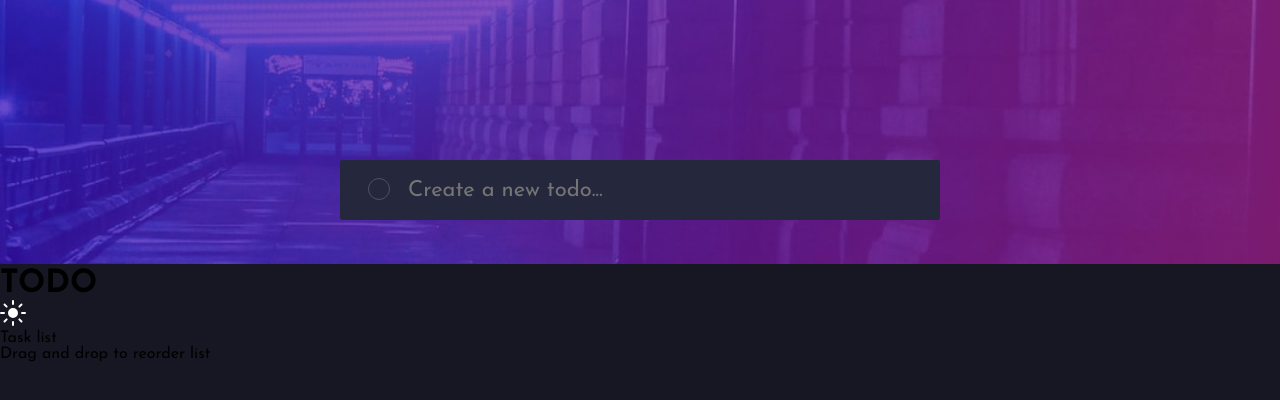
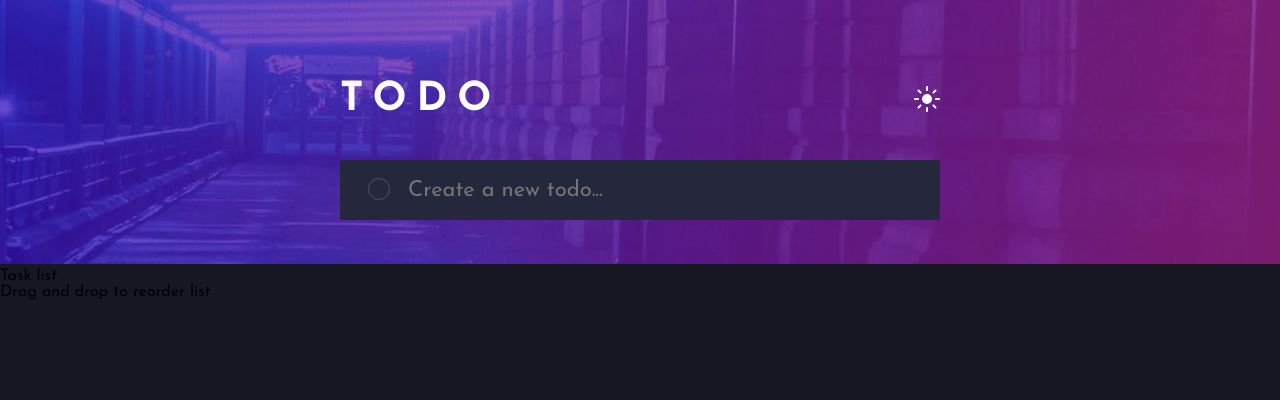
Before and after one commit to Thymoos/todo-app, a React (Create React App) app: page / in a window 1280 px wide. Shown: the top 400 px of the page. Built offline with nearby package versions, Linux system fonts and the light colour scheme.

Commit message:
Style ThemeControl component

```diff
--- a/src/App.js
+++ b/src/App.js
@@ -1,5 +1,4 @@
 import './App.css';
-import ThemeControl from './components/ThemeControl';
 import AddTask from './components/AddTask';
 import TaskList from './components/TaskList';
 
@@ -11,7 +10,6 @@ function App() {
     <div className="background-image">
       <img src={backgroundImage} alt="Background" />
     </div>
-    <ThemeControl/>
     <AddTask/>
     <TaskList/>
     <footer>Drag and drop to reorder list</footer>
--- a/src/components/AddTask.js
+++ b/src/components/AddTask.js
@@ -1,9 +1,13 @@
 import React from 'react';
 import './AddTask.css'
+import ThemeControl from './ThemeControl';
 
 const AddTask = () => {
     return (
         <div className="addTask">
+
+            <ThemeControl/>
+
             <input className="checkbox" type="checkbox" name="value" id="input" />
             <label htmlFor="input"></label>
             <input id="text" type="text" spellCheck="false" placeholder="Create a new todo..."/>
--- a/src/components/ThemeControl.css
+++ b/src/components/ThemeControl.css
@@ -0,0 +1,17 @@
+.title-wrapper {
+    position: absolute;
+    top: -10vh;
+    left: 0;
+    width: 600px;
+    font-size: 20px;
+    color: white;
+    letter-spacing: 10px;
+    display: flex;
+    justify-content: space-between;
+}
+
+.title-wrapper button {
+    background-color: transparent;
+    border: none;
+    cursor: pointer;
+}
--- a/src/components/ThemeControl.js
+++ b/src/components/ThemeControl.js
@@ -7,7 +7,7 @@ const ThemeControl = () => {
     return (
         <div className="title-wrapper">
             <h1>TODO</h1>
-            <img src={sunThemeIcon} alt="Theme icon" />
+            <button><img src={sunThemeIcon} alt="Theme icon" /></button>
         </div>
      );
 }
```
Also changed, not shown: 1 other file (tests, documents, lock files or other folders).
